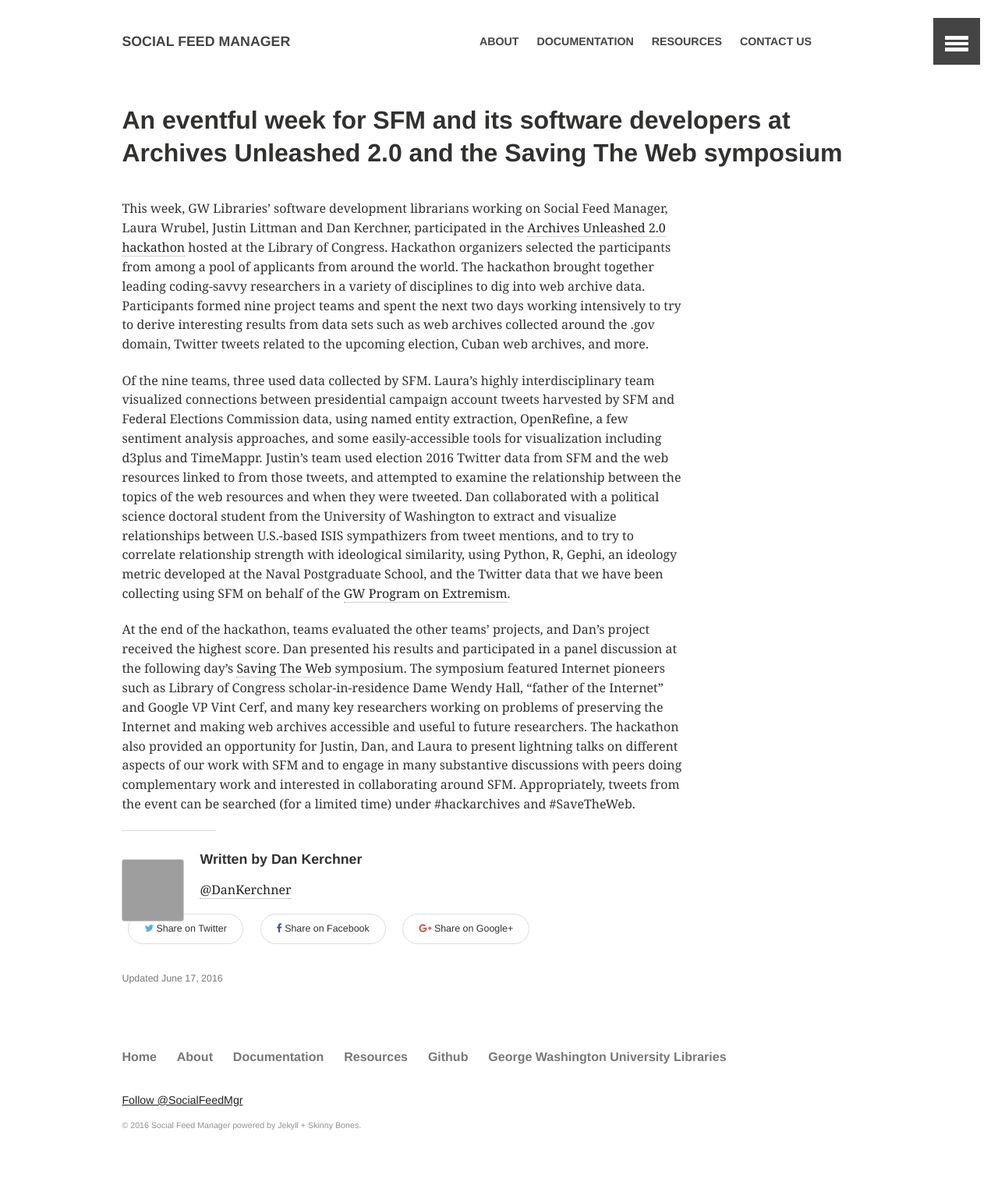
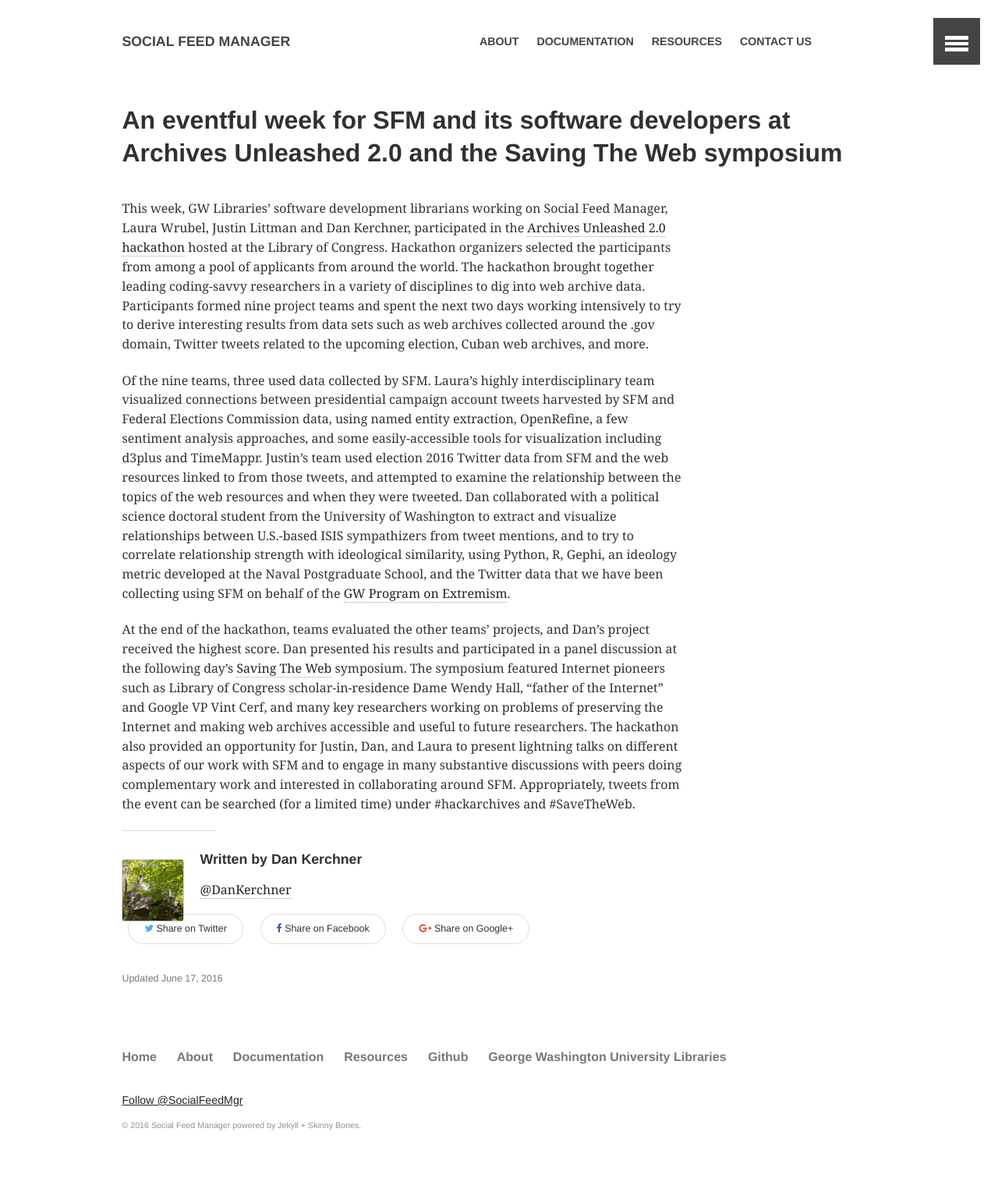
Before and after one commit to gwu-libraries/sfm-ui, a Jekyll site: the page built from _posts/2016-06-17-archives-unleashed.md, in a window 1280 px wide. Shown: the whole page at 78% size. Built offline with Jekyll 4.4.1, drawn with Linux system fonts in a browser that asks for light colours; comment, search, counter and statistics services are not loaded.

Commit message:
corrected avatar filename reference to .png

```diff
--- a/_data/authors.yml
+++ b/_data/authors.yml
@@ -21,5 +21,5 @@
 dan_kerchner:
   name: Dan Kerchner
   email: kerchner@gwu.edu
-  avatar: author_kerchner.jpg
+  avatar: author_kerchner.png
   twitter: DanKerchner
```
